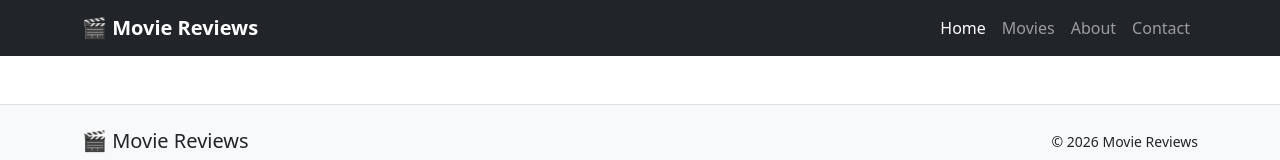
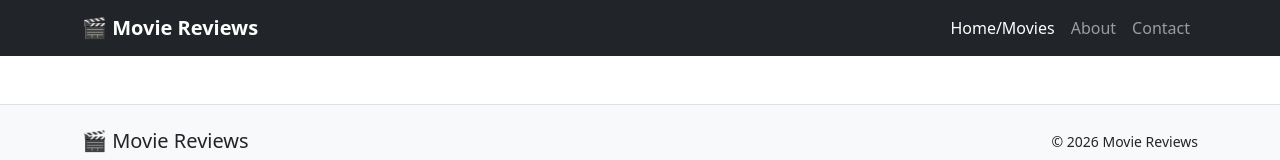
Before and after one commit to sara-prioriello/webapp-react, a React (Vite) app: page / in a window 1280 px wide. Shown: the top 160 px of the page. Built offline with nearby package versions, Linux system fonts and the light colour scheme.

Commit message:
add modify to navbar

```diff
--- a/src/components/AppHeader.jsx
+++ b/src/components/AppHeader.jsx
@@ -22,13 +22,7 @@
                         <ul className="navbar-nav ms-auto">
                             <li className="nav-item">
                                 <NavLink className="nav-link" to="/">
-                                    Home
-                                </NavLink>
-                            </li>
-
-                            <li className="nav-item">
-                                <NavLink className="nav-link" to="/movies">
-                                    Movies
+                                    Home/Movies
                                 </NavLink>
                             </li>
 
```
